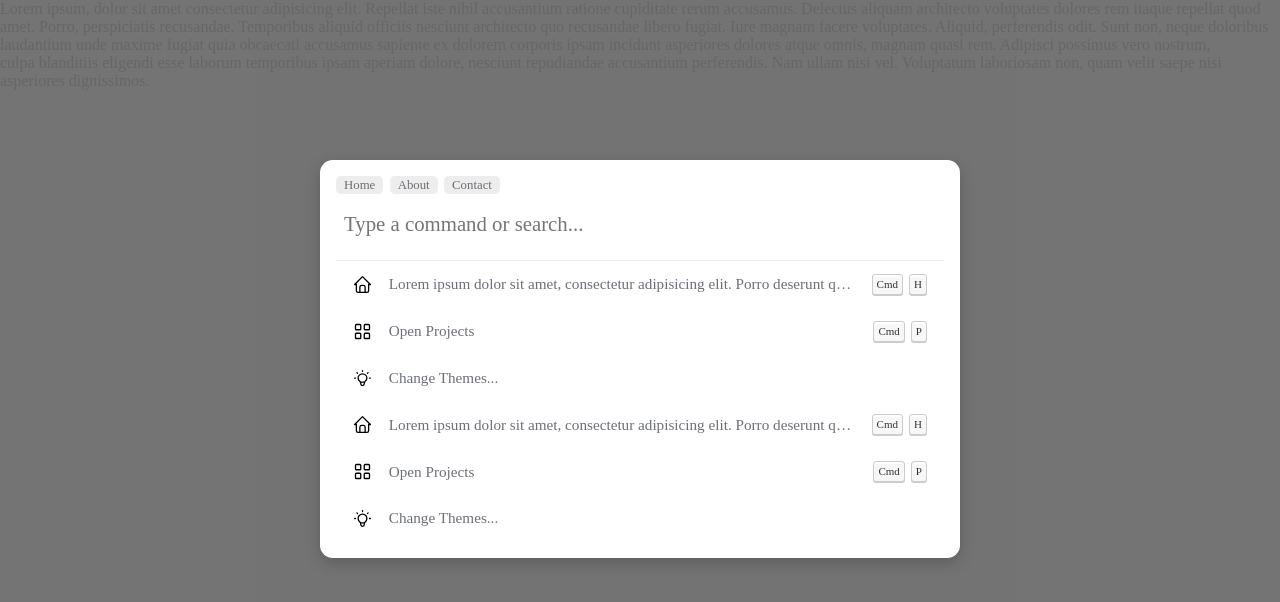
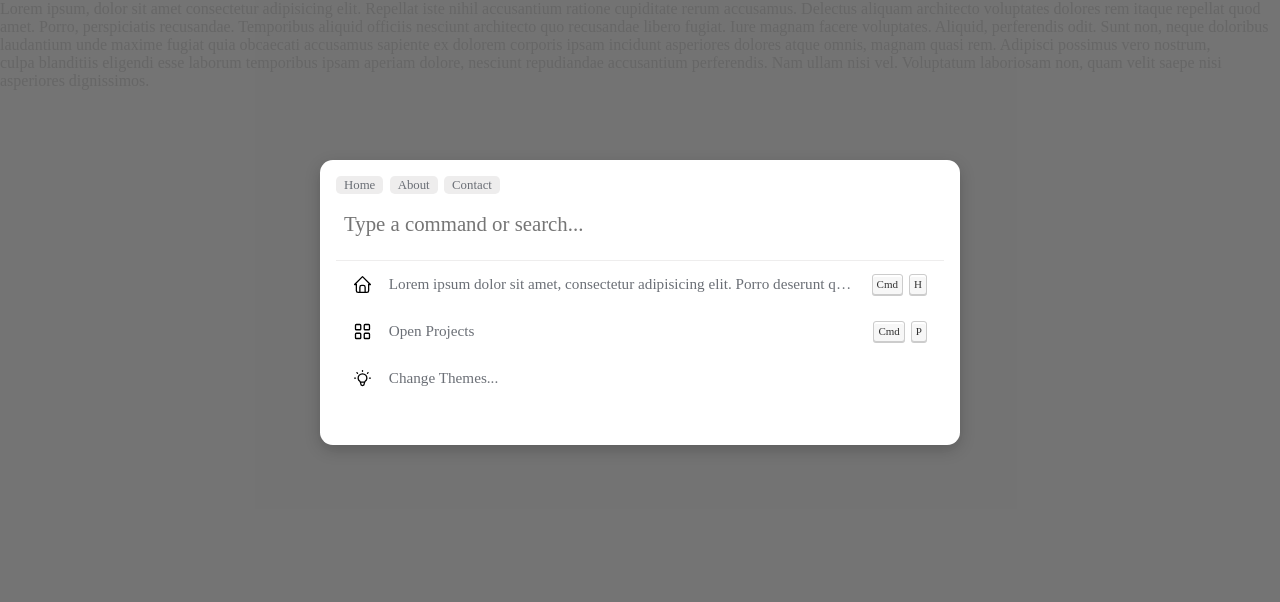
Before and after one commit to LeoLizc/master-keys, a website with bundled scripts: page dev/index.html in a window 1280 px wide. Built offline with nearby package versions, Linux system fonts and the light colour scheme; files whose address does not match are found by name.

Commit message:
Remove unused code from dev

```diff
--- a/dev/index.html
+++ b/dev/index.html
@@ -25,42 +25,6 @@
       <div class="modal"></div>
     </div>
     <master-keys>
-      <section class="action-body">
-        <ul>
-          <li>
-            <div class="action-icon">
-              <img src="/dev/icons/house.svg" alt="icon" class="action-icon">
-            </div>
-            <div class="action-name">
-              Lorem ipsum dolor sit amet, consectetur adipisicing elit. Porro deserunt quo in sed! Nobis a omnis ratione fugiat temporibus itaque perspiciatis placeat, culpa, et, animi tempora nihil delectus quisquam laudantium. Rerum aliquam facilis molestias quaerat reiciendis, ea perferendis harum.
-            </div>
-            <div class="action-hotkey">
-              <kbd>Cmd</kbd>
-              <kbd>H</kbd>
-            </div>
-          </li>
-          <li>
-            <div class="action-icon">
-              <img src="/dev/icons/grid.svg" alt="icon" class="action-icon">
-            </div>
-            <div class="action-name">
-              Open Projects
-            </div>
-            <div class="action-hotkey">
-              <kbd>Cmd</kbd>
-              <kbd>P</kbd>
-            </div>
-          </li>
-          <li>
-            <div class="action-icon">
-              <img src="/dev/icons/bulb.svg" alt="icon" class="action-icon">
-            </div>
-            <div class="action-name">
-              Change Themes...
-            </div>
-          </li>
-        </ul>
-      </section>
       <footer></footer>
     </master-keys>
   </body>
--- a/dev/style.css
+++ b/dev/style.css
@@ -48,55 +48,3 @@ ul {
 body {
   background-color: rgb(23, 23, 23);
 }
-
-.action-body li {
-  display: flex;
-  align-items: center;
-  justify-content: space-between;
-  padding: 1rem;
-  padding-block: .8rem;
-  /* border-bottom: 1px solid rgb(23, 23, 23); */
-  color: #6b6f76;
-  font-size: .95rem;
-}
-
-.action-body li:hover {
-  background-color: rgb(236 238 244);
-}
-
-.action-name {
-  text-align: start;
-  flex-grow: 2;
-  text-overflow: ellipsis;
-  overflow: hidden;
-  white-space: nowrap;
-}
-
-div.action-icon {
-  padding-inline-end: 1rem;
-  flex-shrink: 0;
-}
-
-img.action-icon {
-  max-width: 1.3rem;
-  max-height: 1.3rem;
-}
-
-kbd {
-  background-color: #f7f7f7;
-  border: 1px solid #ccc;
-  border-radius: 3px;
-  box-shadow: 0 1px 0 #ccc, 0 2px 0 #fff inset;
-  color: #333;
-  display: inline-block;
-  font-size: 11px;
-  line-height: 1.4;
-  margin: 0 .1em;
-  padding: 2px 4px;
-  white-space: nowrap;
-}
-
-.action-hotkey {
-  margin-inline-start: 1rem;
-  flex-shrink: 0;
-}
```
